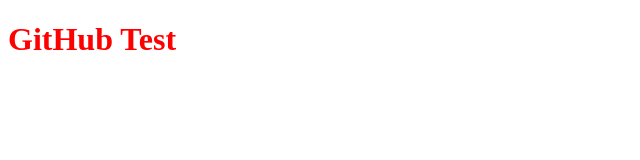
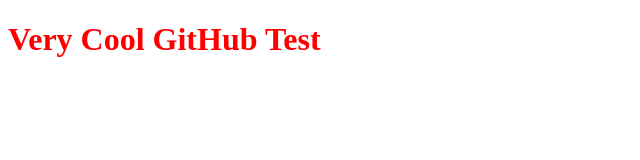
Before and after one commit to johnjcollins/github-test, a plain HTML site: page index.html in a window 1280 px wide. Shown: the whole page, without its empty margins (0-640 px from the left). Drawn offline with Linux system fonts and the light colour scheme.

Commit message:
changed h1

```diff
--- a/index.html
+++ b/index.html
@@ -8,7 +8,7 @@
     <title>GitHub Test</title>
   </head>
   <body>
-    <h1>GitHub Test</h1>
+    <h1>Very Cool GitHub Test</h1>
     <script src="script.js"></script>
   </body>
 </html>
```
